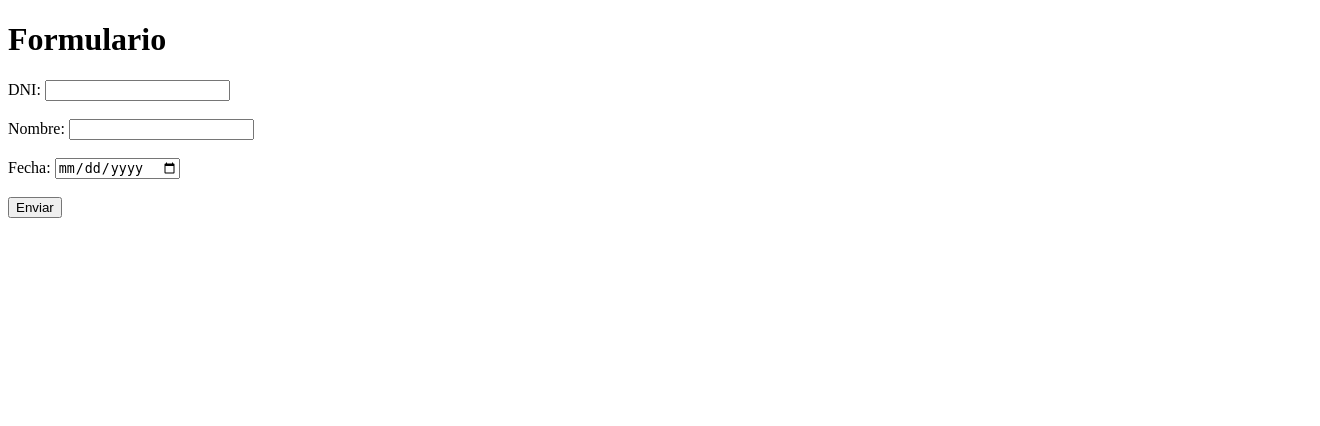
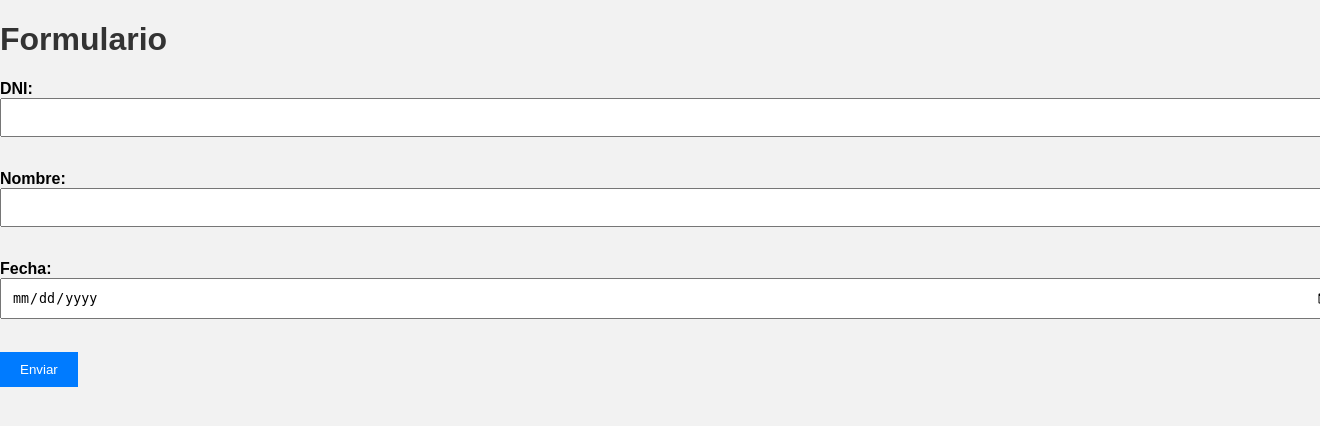
Before and after one commit to AlbertCambras/cmeapp_web, a PHP site: page /procesar/ in a window 1320 px wide; the page is wider, and only the part inside the window is pictured. Shown: the top 426 px of that part. Run offline with PHP 8.4, Linux system fonts and the light colour scheme.

Commit message:
apply styles

```diff
--- a/index.php
+++ b/index.php
@@ -4,7 +4,9 @@
 <head>
     <meta charset="UTF-8">
     <meta name="viewport" content="width=device-width, initial-scale=1.0">
-    <title>Formulario</title>
+    <title>CMEAPP</title>
+    <link rel="stylesheet" type="text/css" href="styles.css"> <!-- Agrega esta línea -->
+
 </head>
 
 <body>
--- /dev/null
+++ b/styles.css
@@ -0,0 +1,35 @@
+/* styles.css */
+
+body {
+    font-family: Arial, sans-serif;
+    background-color: #f2f2f2;
+    margin: 0;
+    padding: 0;
+}
+
+h1 {
+    color: #333;
+}
+
+label {
+    font-weight: bold;
+}
+
+input[type="text"],
+input[type="date"] {
+    width: 100%;
+    padding: 10px;
+    margin-bottom: 15px;
+}
+
+input[type="submit"] {
+    background-color: #007bff;
+    color: #fff;
+    padding: 10px 20px;
+    border: none;
+    cursor: pointer;
+}
+
+input[type="submit"]:hover {
+    background-color: #0056b3;
+}
```
